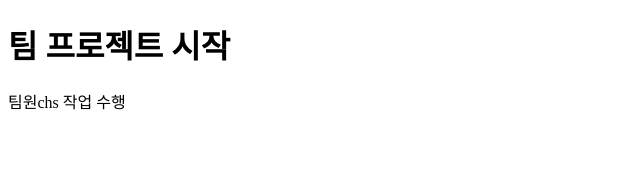
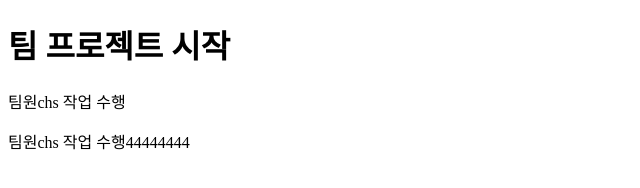
Before and after one commit to applecake975/ezen_team_20260226, a plain HTML site: page index.html in a window 1280 px wide. Shown: the whole page, without its empty margins (0-640 px from the left). Drawn offline with Linux system fonts and the light colour scheme.

Commit message:
팀원chs 작업 수행44444444

```diff
--- a/index.html
+++ b/index.html
@@ -8,5 +8,6 @@
   <body>
     <h1>팀 프로젝트 시작</h1>
     <p>팀원chs 작업 수행</p>
+    <p>팀원chs 작업 수행44444444</p>
   </body>
 </html>
```
